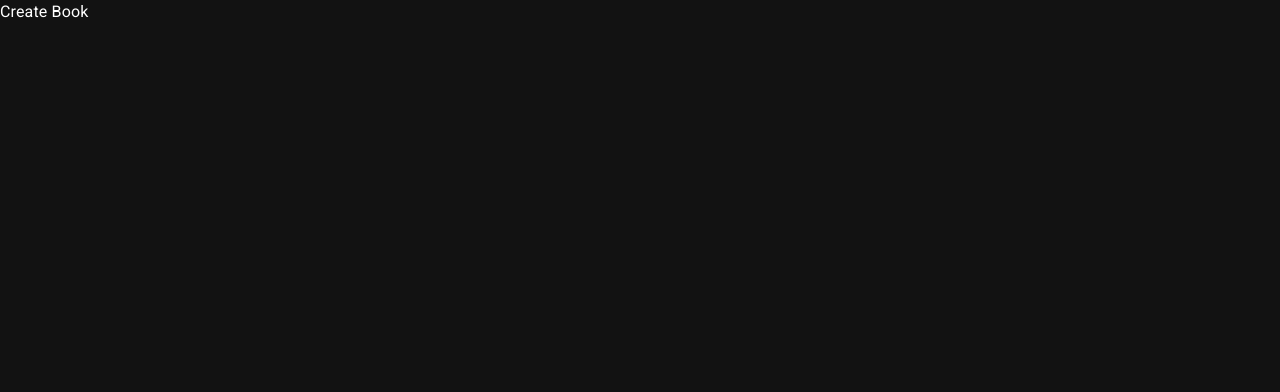
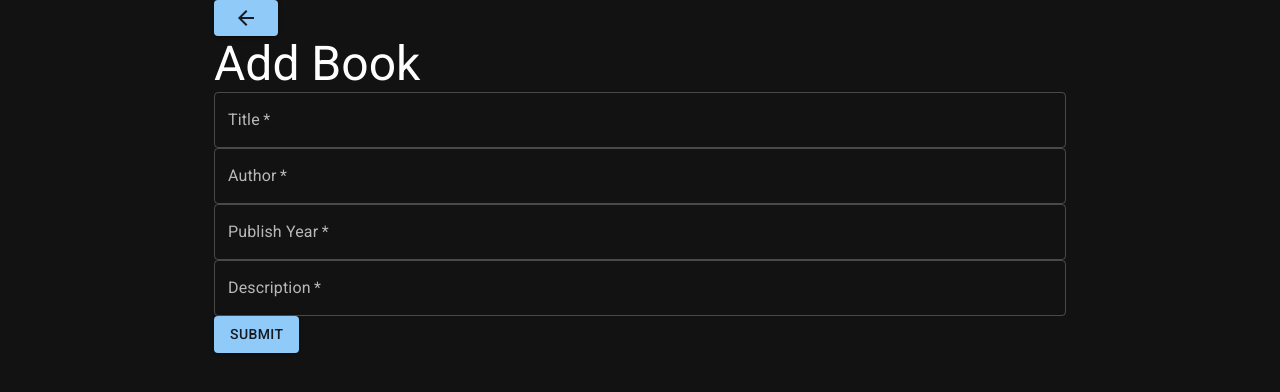
Before and after one commit to adityarajsahu/Book-Register, a React (Create React App) app in the folder client/: page /books/create in a window 1280 px wide. Shown: the top 392 px of the page. Built offline with nearby package versions, Linux system fonts and the light colour scheme.

Commit message:
add books done

```diff
--- a/client/src/pages/CreateBook.js
+++ b/client/src/pages/CreateBook.js
@@ -1,7 +1,81 @@
-import React from "react";
+import React, { useState } from "react";
+import { CircularProgress, Button, Container, TextField, Typography } from "@mui/material";
+import axios from "axios";
+import { useNavigate } from "react-router-dom";
+import ArrowBackIcon from "@mui/icons-material/ArrowBack";
 
 const CreateBook = () => {
-    return <div>Create Book</div>;
+    const [loading, setLoading] = useState(false);
+    const [title, setTitle] = useState("");
+    const [author, setAuthor] = useState("");
+    const [publishYear, setPublishYear] = useState("");
+    const [description, setDescription] = useState("");
+    const navigate = useNavigate();
+
+    const handleSubmit = () => {
+        const data = { title, author, publishYear, description };
+        setLoading(true);
+        axios
+            .post("http://localhost:5500/books", data)
+            .then(() => {
+                setLoading(false);
+                navigate("/");
+            })
+            .catch((err) => {
+                setLoading(false);
+                alert("Unable to save data");
+                console.log(err);
+            });
+    };
+
+    return (
+        <Container maxWidth="md">
+            <Button variant="contained" href="/">
+                <ArrowBackIcon />
+            </Button>
+            <Typography variant="h3" component="h3">
+                Add Book
+            </Typography>
+            {loading ? <CircularProgress /> : ""}
+            <form onSubmit={handleSubmit}>
+                <TextField
+                    label="Title"
+                    variant="outlined"
+                    fullWidth
+                    value={title}
+                    onChange={(e) => setTitle(e.target.value)}
+                    required
+                />
+                <TextField
+                    label="Author"
+                    variant="outlined"
+                    fullWidth
+                    value={author}
+                    onChange={(e) => setAuthor(e.target.value)}
+                    required
+                />
+                <TextField
+                    label="Publish Year"
+                    variant="outlined"
+                    fullWidth
+                    value={publishYear}
+                    onChange={(e) => setPublishYear(e.target.value)}
+                    required
+                />
+                <TextField
+                    label="Description"
+                    variant="outlined"
+                    fullWidth
+                    value={description}
+                    onChange={(e) => setDescription(e.target.value)}
+                    required
+                />
+                <Button type="submit" variant="contained" color="primary">
+                    Submit
+                </Button>
+            </form>
+        </Container>
+    );
 };
 
 export default CreateBook;
```
